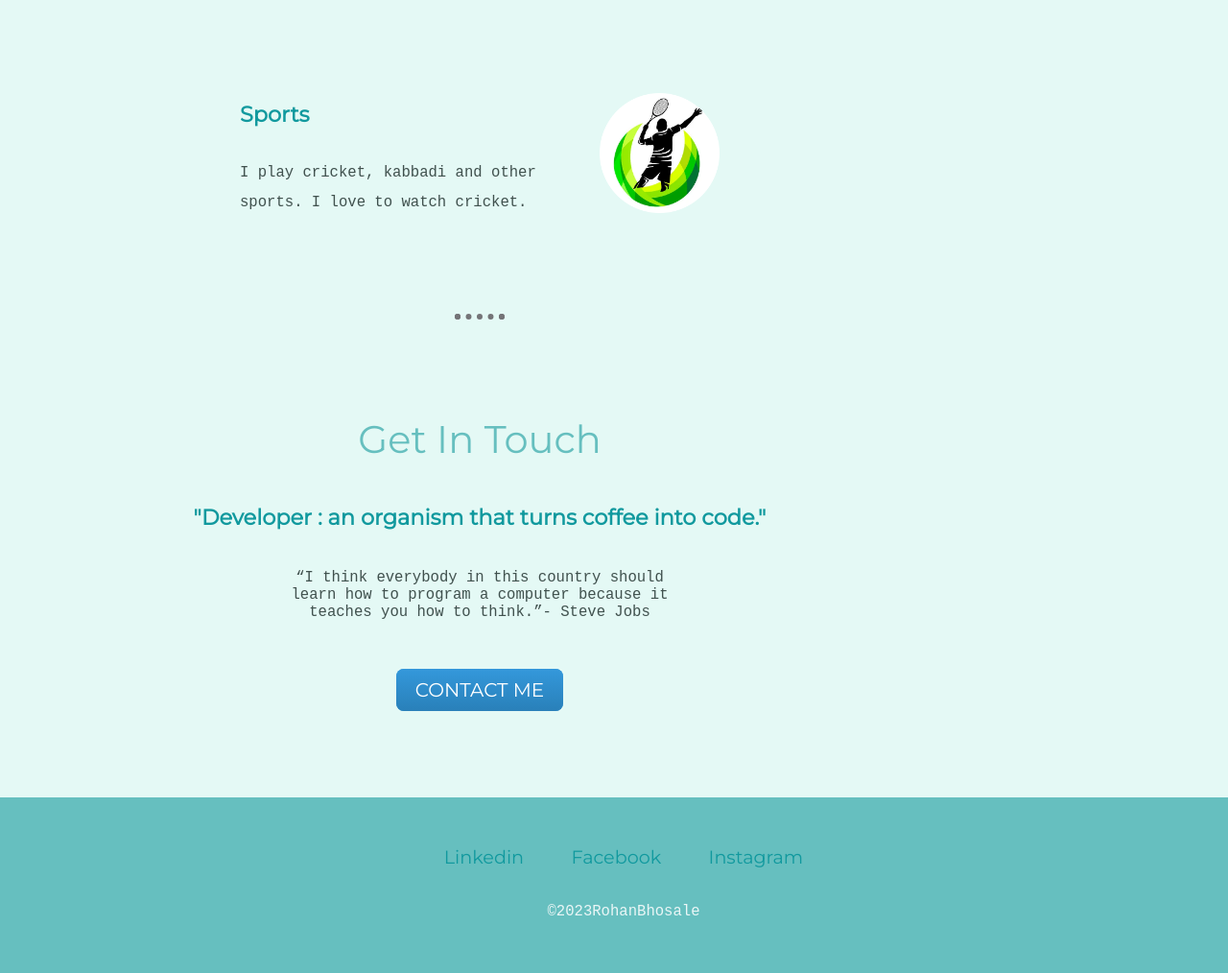
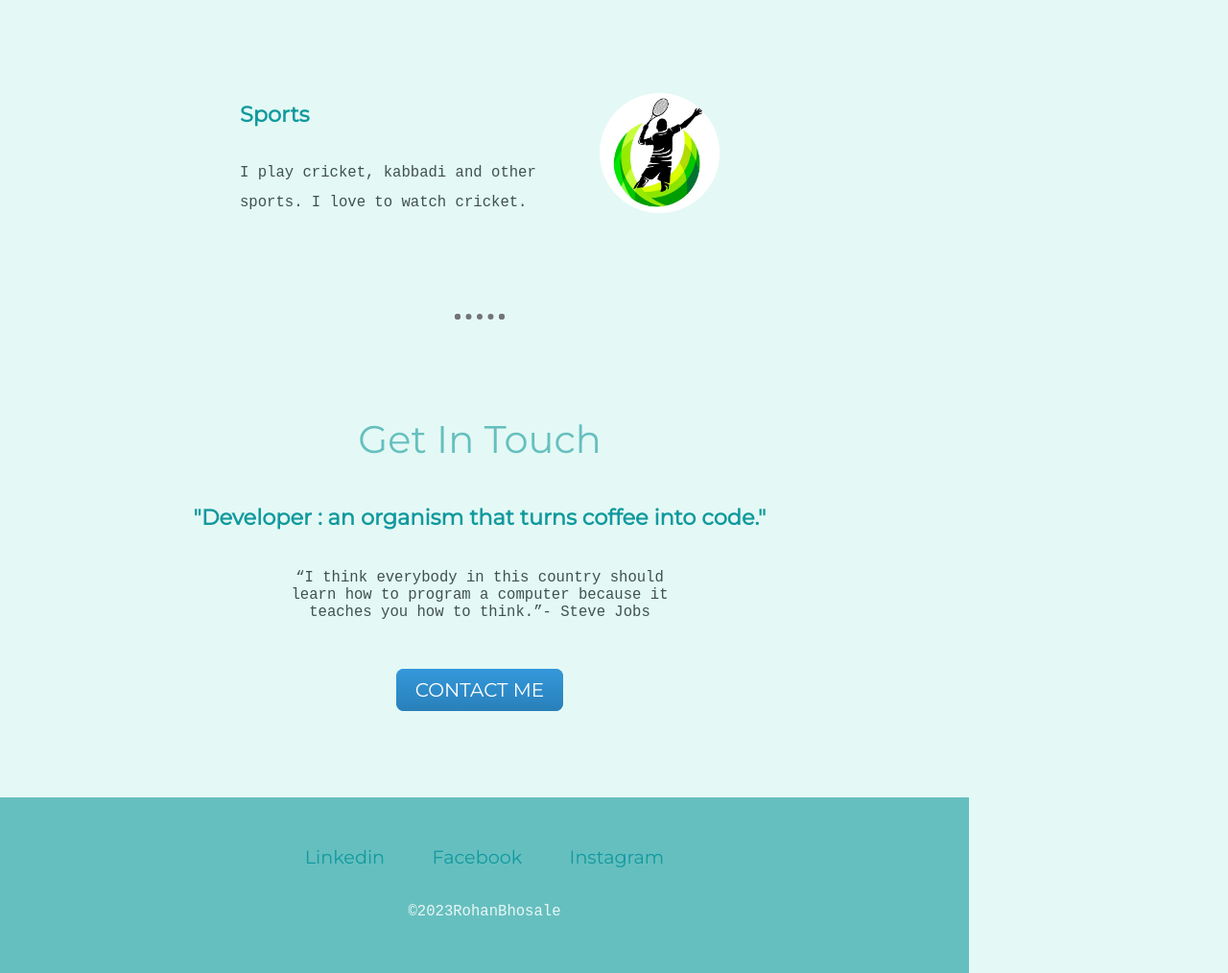
Before and after one commit to rohan14311/rgbportfolio.github.io, a plain HTML site: page index.html in a window 1280 px wide. Shown: the part 2071-3085 px from the top of the page at 96% size. Drawn offline with Linux system fonts and the light colour scheme.

Commit message:
Update styles.css

```diff
--- a/css/styles.css
+++ b/css/styles.css
@@ -169,7 +169,7 @@ gap:2rem;
 .bottom-container{
     background-color: #66bfbf;
     padding: 50px 0 20px;
-    width:1300px;
+    width:1010px;
 
 }
 .bottom-cloud{
```
